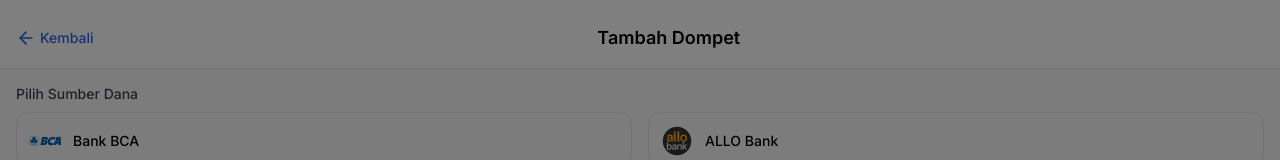
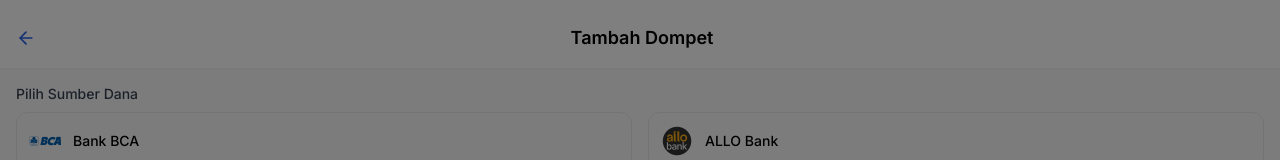
Before and after one commit to rudisiarudin/money-manager, a Next.js app: page /dompet/tambah in a window 1280 px wide. Shown: the top 160 px of the page. Built offline with nearby package versions, Linux system fonts and the light colour scheme; no server answers; the database is empty; sample sign-in values are in the browser's storage.

Commit message:
Update page.tsx

```diff
--- a/app/dompet/tambah/page.tsx
+++ b/app/dompet/tambah/page.tsx
@@ -240,7 +240,6 @@ export default function TambahDompetPage() {
       <div className="flex items-center justify-between px-4 pt-6 pb-4 bg-white shadow-sm">
         <button onClick={() => router.back()} className="flex items-center text-blue-600">
           <ArrowLeft className="w-5 h-5 mr-1" />
-          <span className="text-sm font-medium">Kembali</span>
         </button>
         <h1 className="text-lg font-semibold">Tambah Dompet</h1>
         <div className="w-5" />
```
